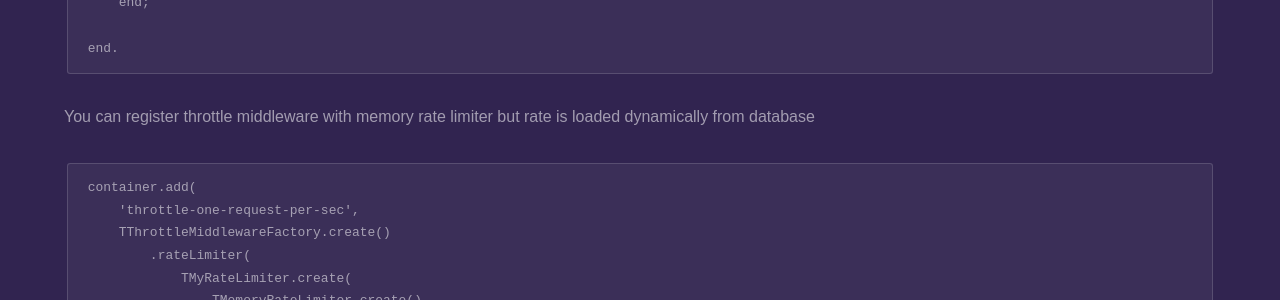
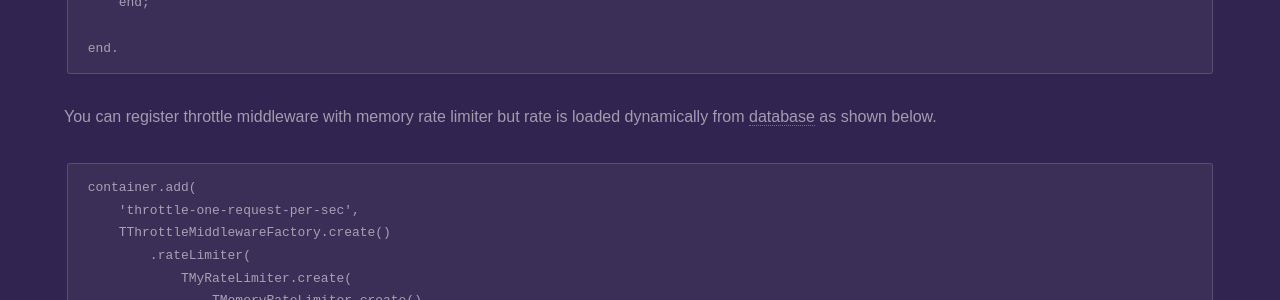
Before and after one commit to fanoframework/fanoframework.github.io, a Jekyll site: the page built from utilities/rate-limit/index.md, in a window 1280 px wide and 900 px high, scrolled down 6097 px. Shown: the part 152-452 px from the top of the window. Built offline with Jekyll 4.4.1, drawn with Linux system fonts in a browser that asks for light colours; our own code applies the rules of GitHub Pages for plain Markdown files.

Commit message:
add reference to relevant information

````diff
--- a/utilities/rate-limit/index.md
+++ b/utilities/rate-limit/index.md
@@ -226,7 +226,7 @@ implementation
 end.
 ```
 
-You can register throttle middleware with memory rate limiter but rate is loaded dynamically from database
+You can register throttle middleware with memory rate limiter but rate is loaded dynamically from [database](/database) as shown below.
 
 ```
 container.add(
````
